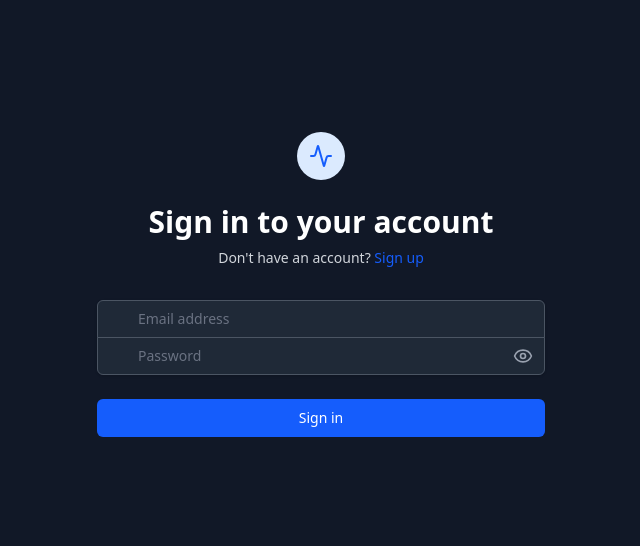
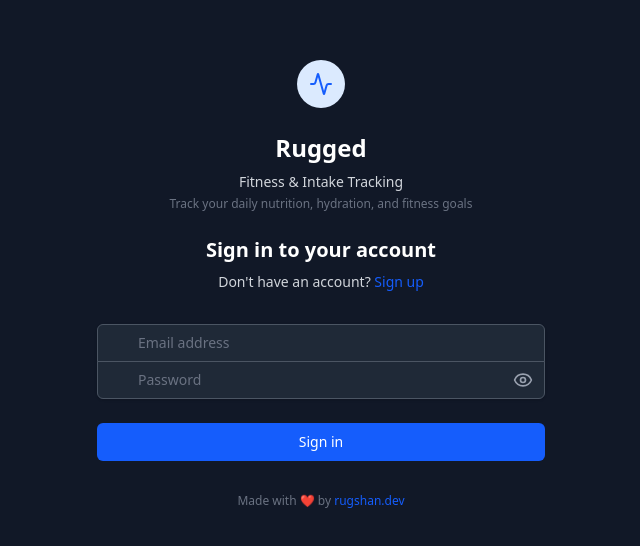
Before and after one commit to Rugshan/rugged-app, an Astro site: page / in a window 1280 px wide. Shown: the part 116-662 px from the top of the page, without its empty margins (319-959 px from the left). Built offline with nearby package versions, Linux system fonts and the light colour scheme; Astro itself is replaced by a stand-in of ours; no server answers.

Commit message:
Footer and updated login

```diff
--- a/src/components/Dashboard.tsx
+++ b/src/components/Dashboard.tsx
@@ -151,6 +151,25 @@ export default function Dashboard() {
           <Settings />
         )}
       </main>
+
+      {/* Footer */}
+      <footer className="mt-16 py-8 border-t border-gray-200 dark:border-gray-700">
+        <div className="max-w-7xl mx-auto px-4 sm:px-6 lg:px-8">
+          <div className="text-center">
+            <p className="text-xs text-gray-500 dark:text-gray-400">
+              Made with ❤️ by{' '}
+              <a
+                href="https://rugshan.dev"
+                target="_blank"
+                rel="noopener noreferrer"
+                className="text-blue-600 hover:text-blue-500 transition-colors"
+              >
+                rugshan.dev
+              </a>
+            </p>
+          </div>
+        </div>
+      </footer>
     </div>
   );
 }
--- a/src/components/LoginForm.tsx
+++ b/src/components/LoginForm.tsx
@@ -92,7 +92,16 @@ export default function LoginForm({ authError }: LoginFormProps) {
           <div className="mx-auto h-12 w-12 flex items-center justify-center rounded-full bg-blue-100 dark:bg-blue-900/30">
             <Activity className="h-6 w-6 text-blue-600" />
           </div>
-          <h2 className="mt-6 text-center text-3xl font-extrabold text-gray-900 dark:text-white">
+          <h1 className="mt-6 text-center text-2xl font-bold text-gray-900 dark:text-white">
+            Rugged
+          </h1>
+          <p className="mt-2 text-center text-sm text-gray-600 dark:text-gray-400">
+            Fitness & Intake Tracking
+          </p>
+          <p className="mt-1 text-center text-xs text-gray-500 dark:text-gray-500">
+            Track your daily nutrition, hydration, and fitness goals
+          </p>
+          <h2 className="mt-6 text-center text-xl font-semibold text-gray-900 dark:text-white">
             {isLogin ? 'Sign in to your account' : 'Create your account'}
           </h2>
           <p className="mt-2 text-center text-sm text-gray-600 dark:text-gray-400">
@@ -208,6 +217,21 @@ export default function LoginForm({ authError }: LoginFormProps) {
           </div>
                      */}
          </form>
+
+         {/* Footer */}
+         <div className="mt-8 text-center">
+           <p className="text-xs text-gray-500 dark:text-gray-400">
+             Made with ❤️ by{' '}
+             <a
+               href="https://rugshan.dev"
+               target="_blank"
+               rel="noopener noreferrer"
+               className="text-blue-600 hover:text-blue-500 transition-colors"
+             >
+               rugshan.dev
+             </a>
+           </p>
+         </div>
        </div>
      </div>
    );
```
Lines whose indentation alone changed are shown as unchanged.
